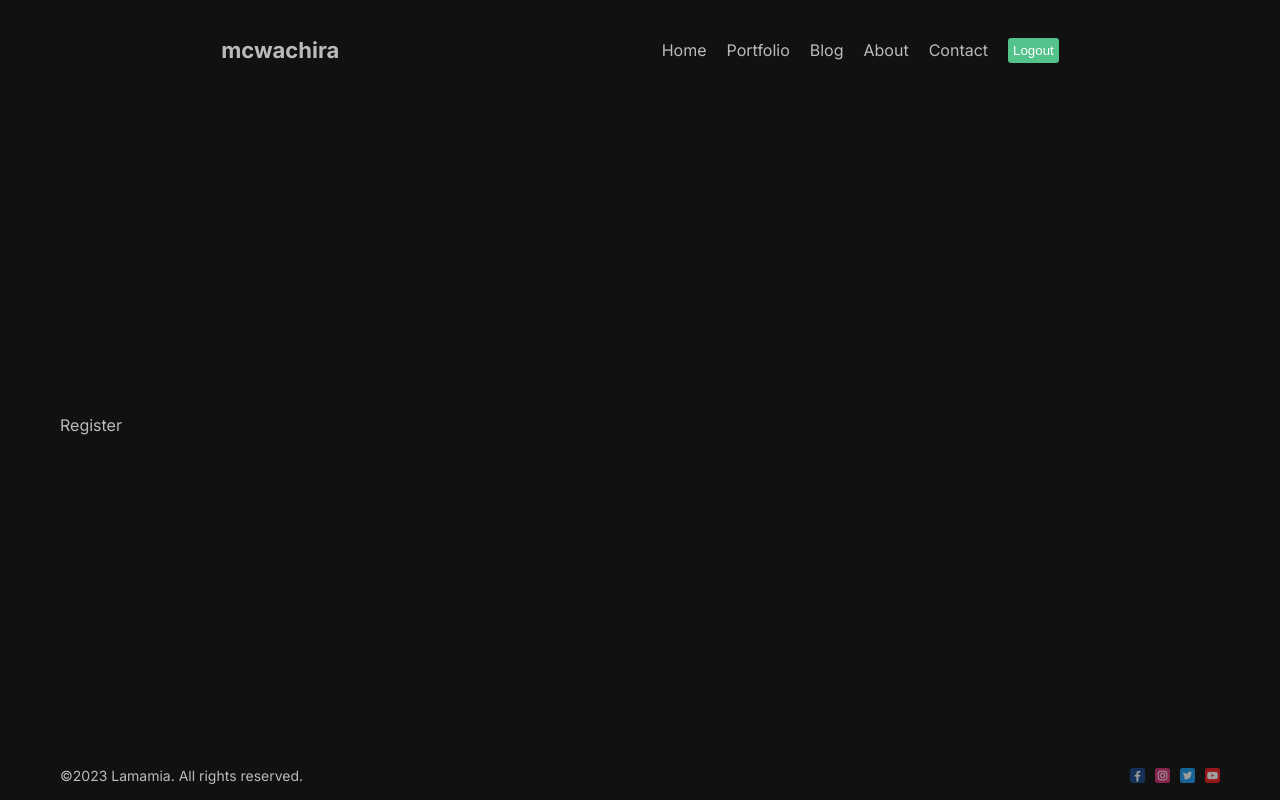
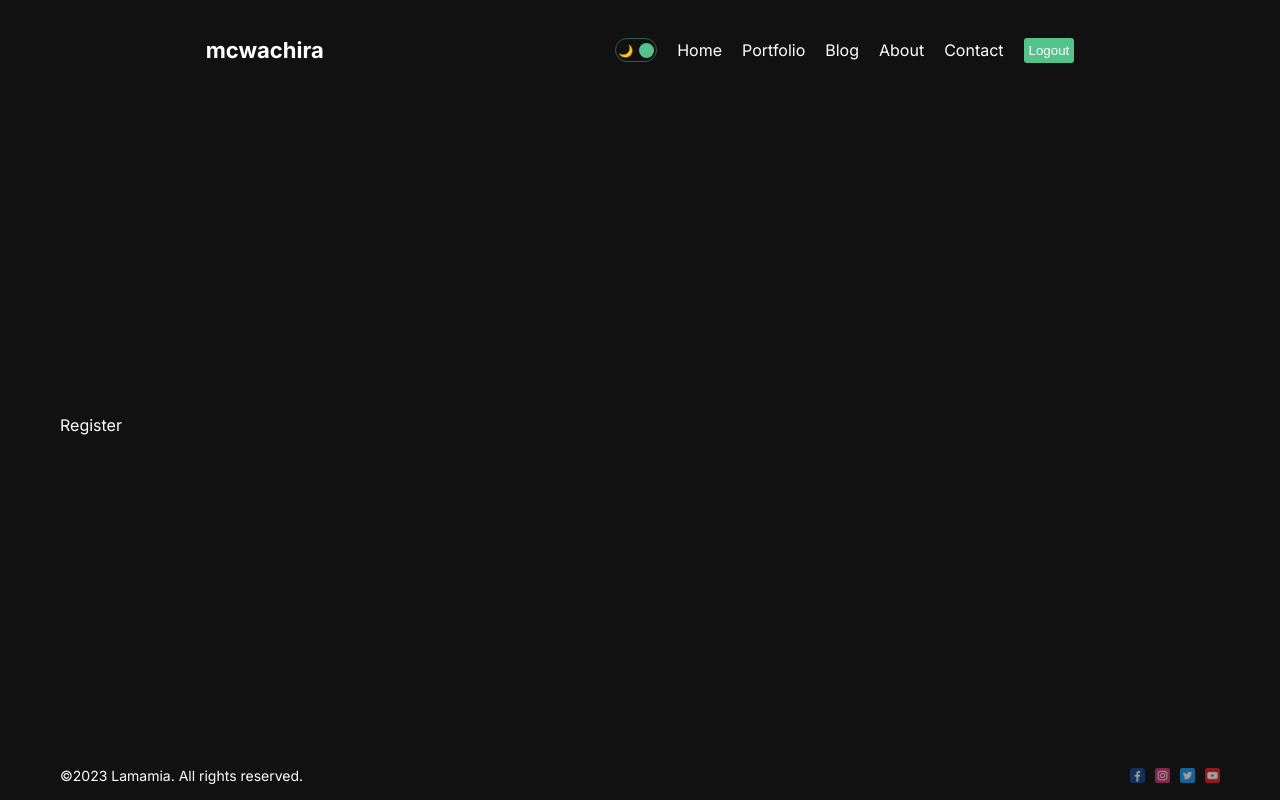
Before and after one commit to mcwachira/next-13-fullstack-app, a Next.js app: page /dashboard/register in a window 1280 px wide. Built offline with nearby package versions, Linux system fonts and the light colour scheme.

Commit message:
Chore:Added a button to toggle between dark and light mode

```diff
--- a/src/app/layout.js
+++ b/src/app/layout.js
@@ -2,6 +2,7 @@ import { Inter } from "next/font/google";
 import "./globals.css";
 import Navbar from "../components/Navbar/Navbar";
 import Footer from "../components/Footer/Footer";
+import { ThemeProvider } from "../context/ThemeContext";
 
 const inter = Inter({ subsets: ["latin"] });
 
@@ -14,14 +15,13 @@ export default function RootLayout({ children }) {
   return (
     <html lang="en">
       <body className={inter.className}>
-        {/* <ThemeProvider> */}
-
-        <div className="container">
-          <Navbar />
-          {children}
-          <Footer />
-        </div>
-        {/* </ThemeProvider> */}
+        <ThemeProvider>
+          <div className="container">
+            <Navbar />
+            {children}
+            <Footer />
+          </div>
+        </ThemeProvider>
       </body>
     </html>
   );
--- a/src/components/Navbar/Navbar.jsx
+++ b/src/components/Navbar/Navbar.jsx
@@ -1,6 +1,7 @@
 "use client ";
 import Link from "next/link";
 import React from "react";
+import DarkModeToggle from "../DarkModeToggle/DarkMode";
 import styles from "./navbar.module.css";
 // import DarkModeToggle from "../DarkModeToggle/DarkMode";
 const Navbar = () => {
@@ -37,7 +38,7 @@ const Navbar = () => {
         mcwachira
       </Link>
       <div className={styles.links}>
-        {/* <DarkModeToggle /> */}
+        <DarkModeToggle />
         {links.map((link) => (
           <Link key={link.id} href={link.url} className={styles.link}>
             {link.title}
--- /dev/null
+++ b/src/context/ThemeContext.jsx
@@ -0,0 +1,23 @@
+"use client";
+import React, { createContext, useEffect, useState } from "react";
+
+export const ThemeContext = createContext();
+
+export const ThemeProvider = ({ children }) => {
+  const [mode, setMode] = useState("dark");
+
+  const toggle = () => {
+    setMode((prev) => (prev === "dark" ? "light" : "dark"));
+  };
+
+  //why  not use effect
+  //   useEffect(() => {
+  //     toggle();
+  //   }, [mode]);
+
+  return (
+    <ThemeContext.Provider value={{ mode, toggle }}>
+      <div className={`theme ${mode}`}>{children}</div>
+    </ThemeContext.Provider>
+  );
+};
```
